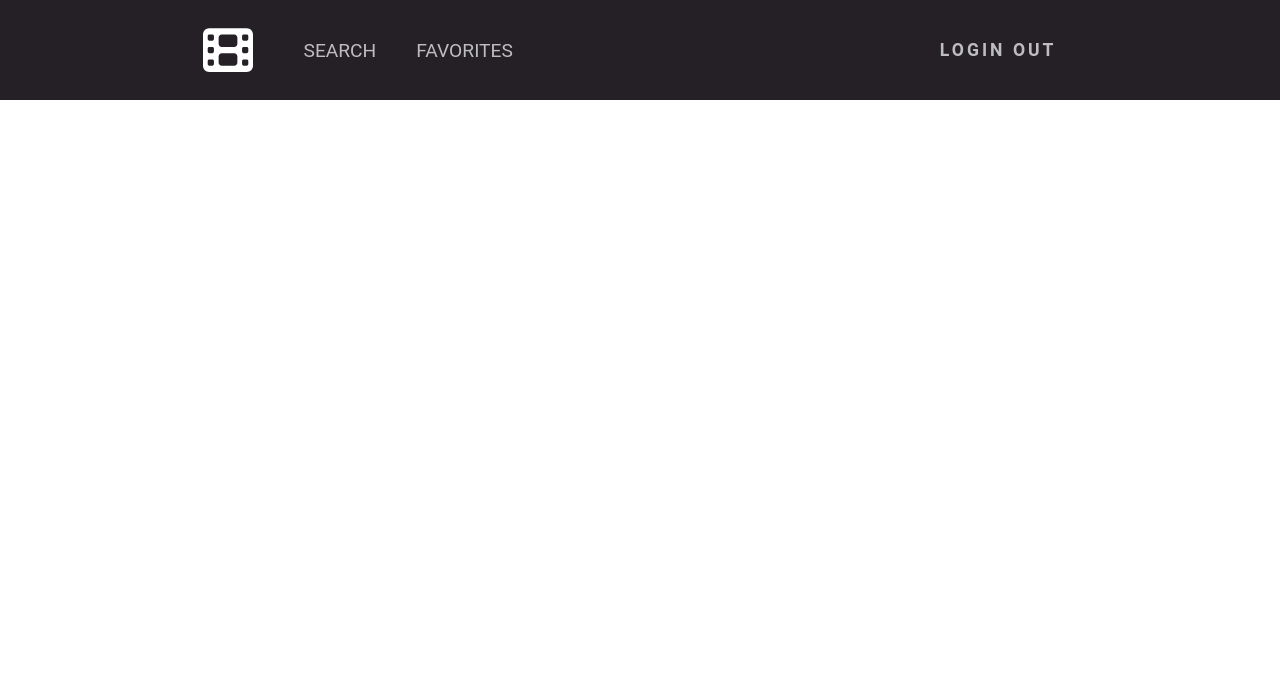
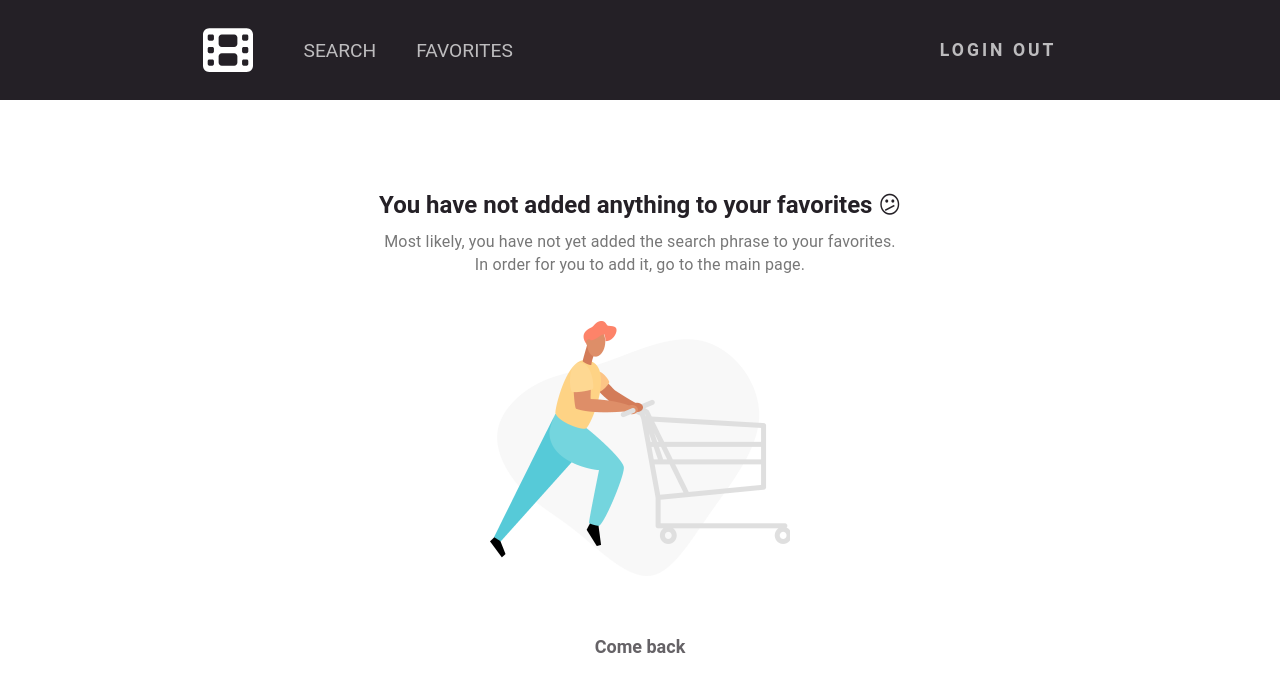
Before and after one commit to posternaka/youtube-app, a React (Create React App) app: page /favorites in a window 1280 px wide. Shown: the top 692 px of the page. Built offline with nearby package versions, Linux system fonts and the light colour scheme.

Commit message:
added a component that shows missing information on the favorites page

```diff
--- /dev/null
+++ b/src/components/Empty/index.tsx
@@ -0,0 +1,23 @@
+import { Link } from 'react-router-dom';
+
+import emptyUrl from '../../assets/img/empty-cart.png';
+
+function Empty() {
+  return (
+    <div className="container container--cart">
+        <div className="cart cart--empty">
+        <h2> You have not added anything to your favorites 😕</h2>
+        <p>
+            Most likely, you have not yet added the search phrase to your favorites. <br />
+            In order for you to add it, go to the main page.
+        </p>
+        <img src={emptyUrl} alt="Empty cart" />
+        <Link to="/" className="button button--black">
+            <span>Come back</span>
+        </Link>
+        </div>
+    </div>
+  )
+}
+
+export default Empty;
--- a/src/components/Favorites/index.tsx
+++ b/src/components/Favorites/index.tsx
@@ -12,8 +12,6 @@ const FavoriteBlock = () => {
   const dispatch = useAppDispatch();
   const { video } = useSelector<any, any>(state => state);
 
-
-  // const arr: Array<string> = ['how', 'about', 'your', 'name', 'mr', 'unknown'];
   const [isVisibleModal, setIsVisibleModal] = React.useState<boolean>(false);
   const [currentElement, setCurrentElement] = React.useState<string>('');
 
--- a/src/pages/Favorites.tsx
+++ b/src/pages/Favorites.tsx
@@ -1,32 +1,20 @@
 import React from 'react';
 import FavoriteBlock from '../components/Favorites';
+import Empty from '../components/Empty';
 
-
+import { useSelector } from 'react-redux';
+import { IVideoSlice } from '../redux/video/types';
 
 const Favorites = () => {
+  const { video } = useSelector<any, { video: IVideoSlice }>(state => state);
 
-  // const modalRef = React.useRef<HTMLDivElement>(null);
-
-  // React.useEffect(() => {
-  //   const handleClickOut = (e: MouseEvent) => {
-  //     if(modalRef.current && !e.composedPath().includes(modalRef.current)) {
-  //       setIsVisibleModal(false);
-  //     }
-  //   };
-
-  //   document.body.addEventListener('click', handleClickOut);
-
-  //   return () => {
-  //     document.body.removeEventListener('click', handleClickOut);
-  //   };
-  // }, []);
 
   return (
     <>
 
       <div className='container'>
         <div className='favorites'>
-            <FavoriteBlock />
+            {video.favoriteRequest.length ? <FavoriteBlock /> : <Empty />}
         </div>
       </div>
     </>
--- a/src/pages/Home.tsx
+++ b/src/pages/Home.tsx
@@ -1,12 +1,12 @@
 import React from 'react'
 import Video from '../components/Video';
-import { IVideoSlice } from '../redux/video/types';
 
 import { useSelector } from 'react-redux';
 import { useAppDispatch } from '../redux/store';
 import { fetchPizza } from '../redux/video/asyncAction';
 import { setFavorites } from '../redux/video/slice';
 import { v4 as uuidv4 } from 'uuid';
+import { IVideoSlice } from '../redux/video/types';
 
 const Home: React.FC = () => {
   const [value, setValue] = React.useState('');
--- a/src/styles/style.scss
+++ b/src/styles/style.scss
@@ -11,6 +11,14 @@ body {
 .container {
     margin: 0 auto;
     max-width: 1000px;
+
+    &--cart {
+        max-width: 820px;
+        margin: 90px auto;
+        .content__title {
+            margin: 0;
+        }
+    }
 }
 
 
@@ -336,3 +344,42 @@ body {
         background: #13131584;
     }
   }
+
+.cart {
+    &--empty {
+        margin: 0 auto;
+        width: 560px;
+        text-align: center;
+
+        h2 {
+          font-size: 24px;
+          margin-bottom: 10px;
+        }
+
+        p {
+          font-size: 16px;
+          line-height: 145.4%;
+          letter-spacing: 0.01em;
+          color: #777777;
+        }
+
+        icon {
+          position: relative;
+          top: 2px;
+        }
+
+        img {
+          display: block;
+          width: 300px;
+          margin: 45px auto 60px;
+        }
+
+        .button--black {
+          padding: 12px 0 14px;
+          width: 230px;
+          margin: 0 auto;
+          font-weight: 600;
+          font-size: 18px;
+        }
+      }
+}
```
Also changed, not shown: src/assets/img/empty-cart.png (added).
